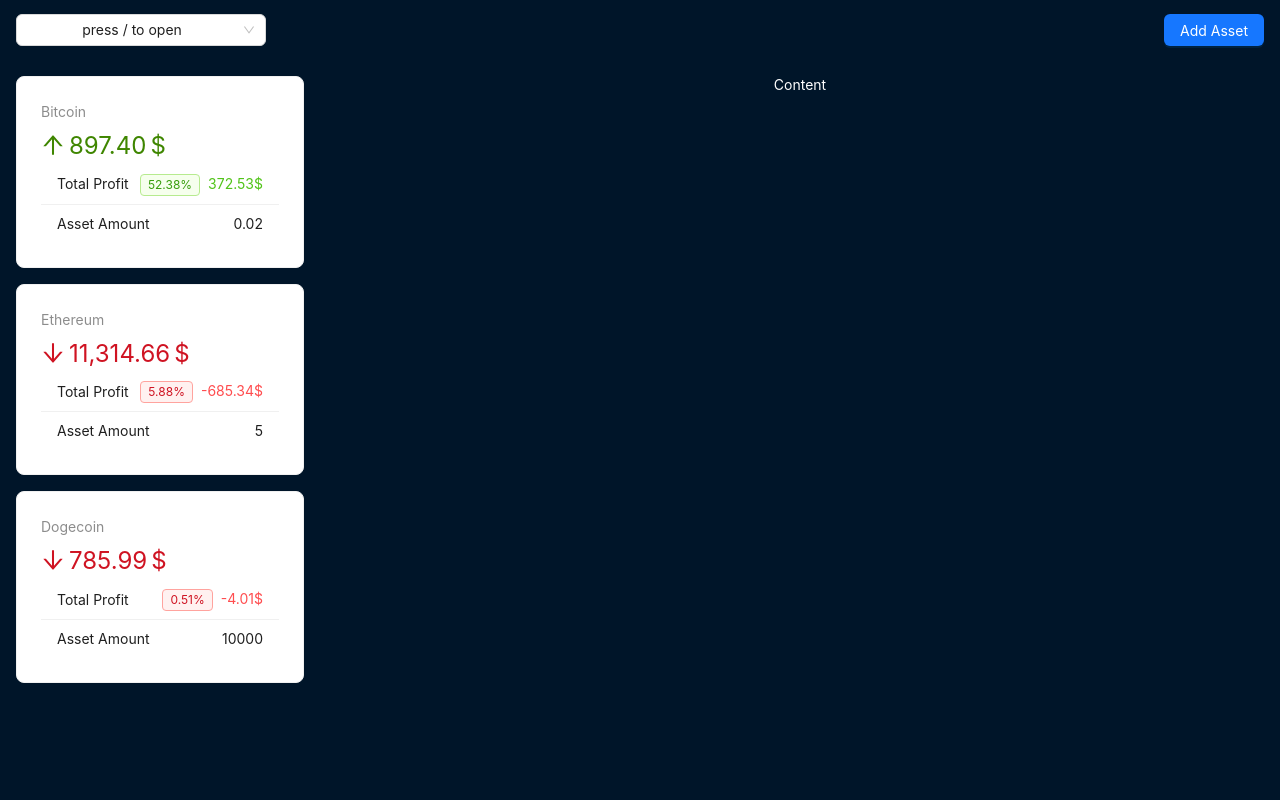
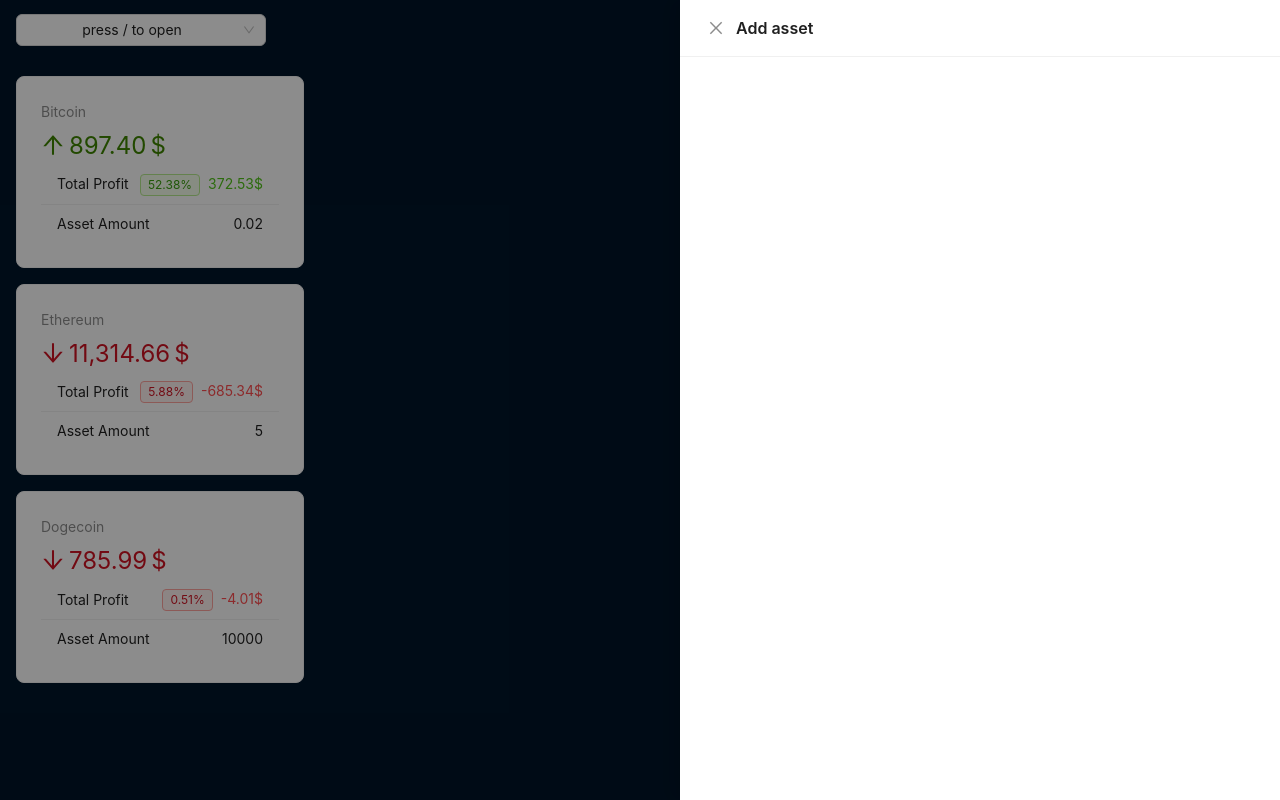
Before and after one commit to ZinMari/React-Crypto-App, a React (Vite) app: page / in a window 1280 px wide. Both pictures are taken after a click on the button "Add Asset". Built offline with nearby package versions, Linux system fonts and the light colour scheme.

Commit message:
feat: add drawer to header

```diff
--- a/src/components/layout/AppHeader.jsx
+++ b/src/components/layout/AppHeader.jsx
@@ -1,7 +1,8 @@
-import { Layout, Select, Space, Button, Modal } from 'antd';
+import { Layout, Select, Space, Button, Modal, Drawer } from 'antd';
 import { useCrypto } from '../../context/crypto-contex';
 import { useState, useEffect } from 'react';
 import CoinIfoModal from '../CoinInfoModal';
+import AddAssetForm from '../AddAssetForm';
 
 const headerStyle = {
     width: '100%',
@@ -18,6 +19,7 @@
     const [select, setSelect] = useState(false);
     const [coin, setCoin] = useState(null);
     const [modal, setModal] = useState(false);
+    const [drawer, setDrawer] = useState(false);
 
     useEffect(()=>{
         const keypress = event => {
@@ -56,11 +58,15 @@
                 </Space>
                 )}
             />
-            <Button type="primary">Add Asset</Button>
+            <Button type="primary" onClick={() => setDrawer(true)}>Add Asset</Button>
 
             <Modal open={modal} onCancel={()=>setModal(false)} footer={null}>
                 <CoinIfoModal coin={coin}/>
             </Modal>
+
+            <Drawer width={600} title="Add asset" onClose={()=>setDrawer(false)} open={drawer}>
+
+            </Drawer>
         </Layout.Header>
     );
 }
```
